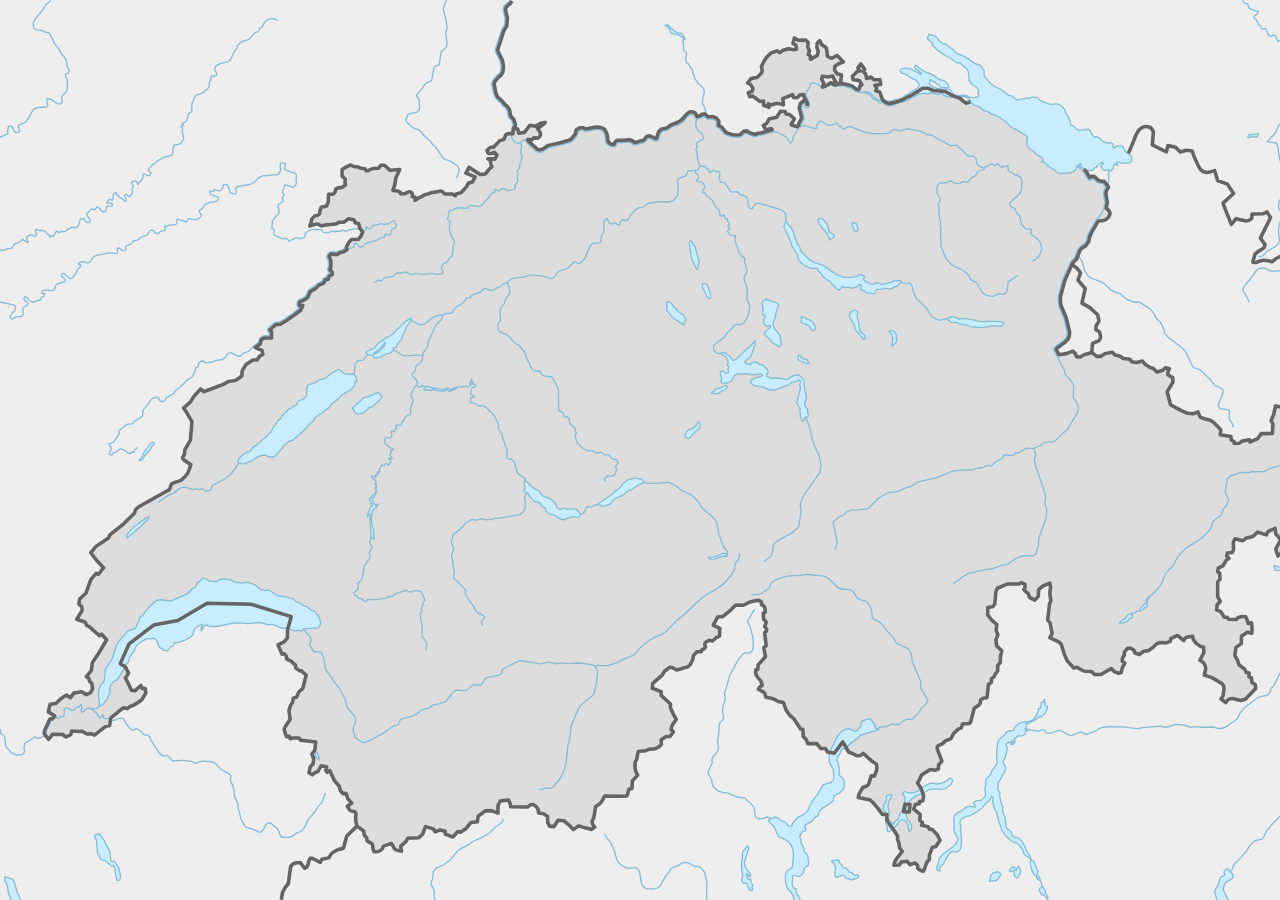
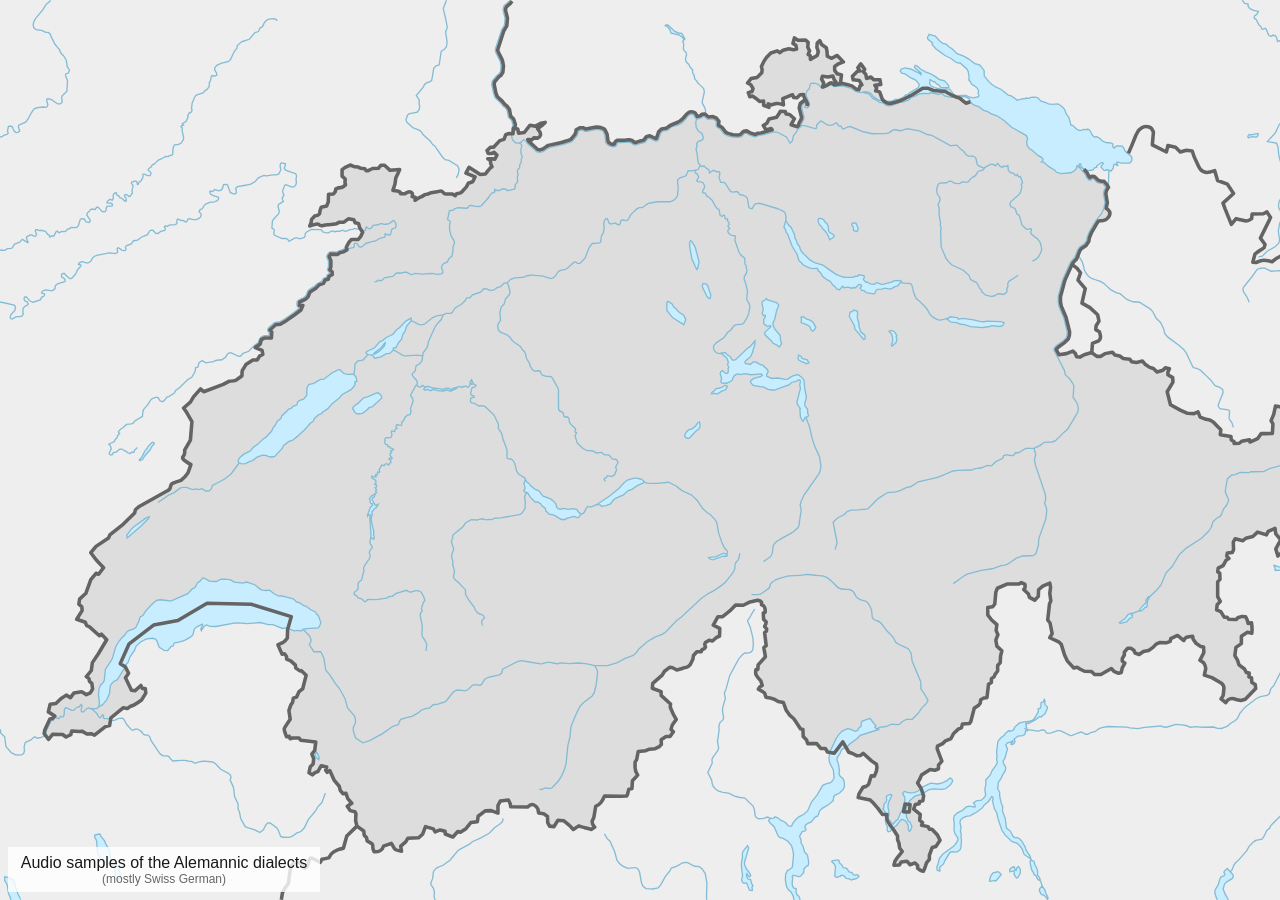
Before and after one commit to axtk/axtk.github.io, a Jekyll site: the page apps/alemannic.html, which Jekyll copies as it is, in a window 1280 px wide. Built offline with Jekyll 4.4.1, drawn with Linux system fonts in a browser that asks for light colours.

Commit message:
add title to alemannic map

```diff
--- a/apps/alemannic.html
+++ b/apps/alemannic.html
@@ -10,6 +10,7 @@
 <body>
 <div class="layout">
 
+<div id="title"><h1>Audio samples of the Alemannic dialects <span>(mostly Swiss German)</span></h1></div>
 <div id="map"></div>
 <div id="playlist" class="hidden"></div>
 
--- a/apps/assets/alemannic/main.css
+++ b/apps/assets/alemannic/main.css
@@ -10,11 +10,31 @@ body {
   padding: 0;
   margin: 0;
 }
+h1 {
+  min-width: 18em;
+  font-size: 1rem;
+  font-weight: normal;
+  margin: 0;
+}
 .layout {
   position: absolute;
   inset: 0;
   overflow-x: auto;
   overflow-y: hidden;
+}
+#title {
+  text-align: center;
+  background: #fffc;
+  padding: 0.35rem 0.75rem;
+  position: absolute;
+  left: 0.5rem;
+  bottom: 0.5rem;
+  z-index: 500;
+}
+#title h1 > span {
+  display: block;
+  font-size: 0.75em;
+  color: #0009;
 }
 #map {
   width: 155.953vh;
```
